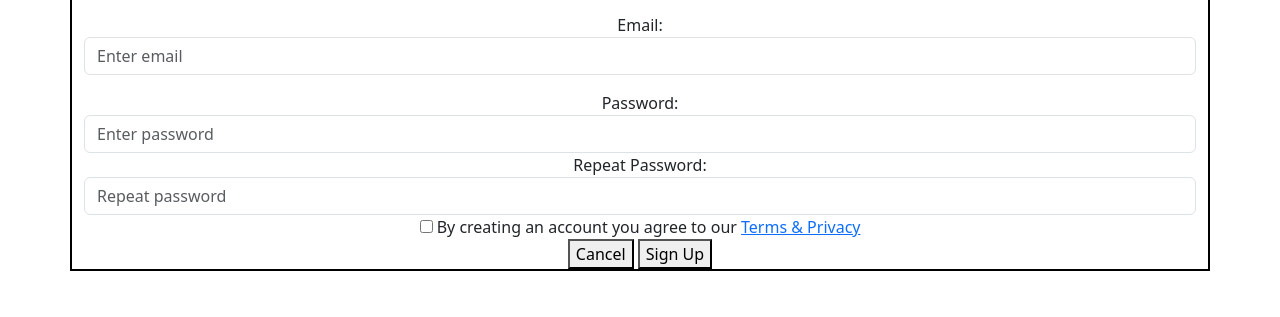
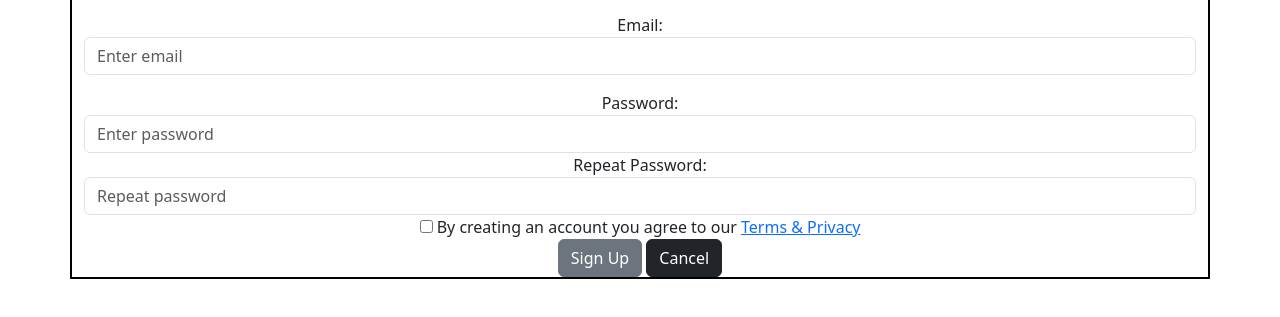
Before and after one commit to claudiahW/sign-in-form, a plain HTML site: page index.html in a window 1280 px wide. Shown: the part 101-418 px from the top of the page. Drawn offline with nearby package versions, Linux system fonts and the light colour scheme.

Commit message:
style submit buttons

```diff
--- a/index.html
+++ b/index.html
@@ -36,8 +36,9 @@
        By creating an account you agree to our <span><a href="">Terms & Privacy</a></label></span>
     </div>
     <div class="button">
-        <button>Cancel</button>
-        <button>Sign Up</button>
+        <button type="button" class="btn btn-secondary">Sign Up</button>
+        <button type="button" class="btn btn-dark">Cancel</button>
+
     </div>
 
 
```
